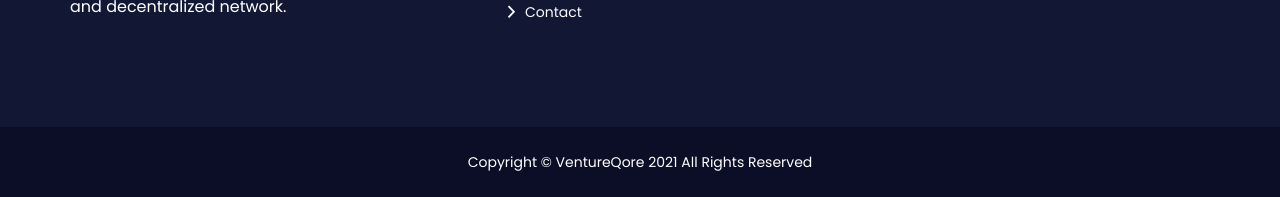
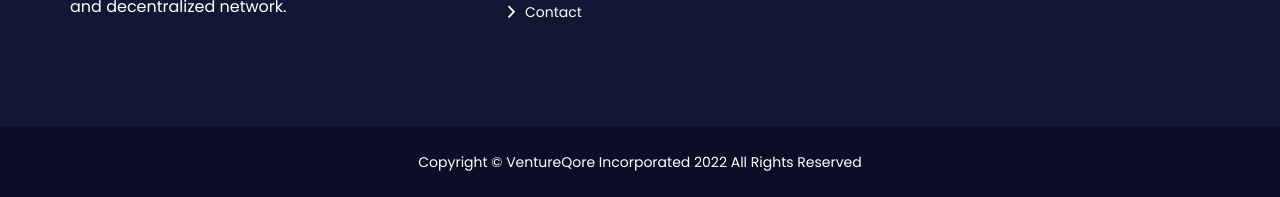
Before and after one commit to marf435/Core_Venture, a plain HTML site: page index.html in a window 1280 px wide. Shown: the part 4162-4359 px from the top of the page. Drawn offline with nearby package versions, Linux system fonts and the light colour scheme; a script that the page names is missing; files whose address does not match are found by name.

Commit message:
Update index.html

```diff
--- a/index.html
+++ b/index.html
@@ -408,7 +408,7 @@
 			<div class="container">
 				<div class="row">
 				<div class="col-lg-12 col-md-12 text-center">
-          <p class="copyright">Copyright &copy; VentureQore 2021 All Rights Reserved</p>
+          <p class="copyright">Copyright &copy; VentureQore Incorporated 2022 All Rights Reserved</p>
 			</div>
 		</div>
 	</div>
```
